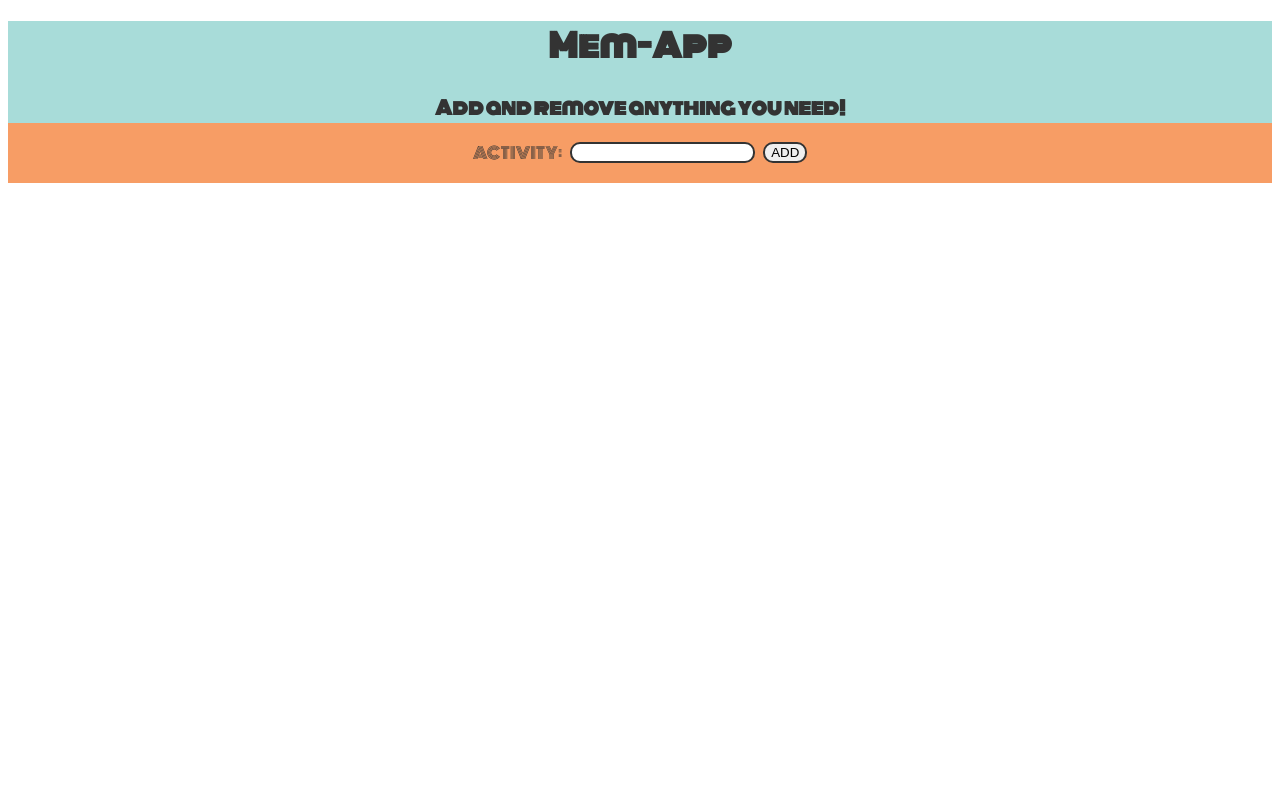
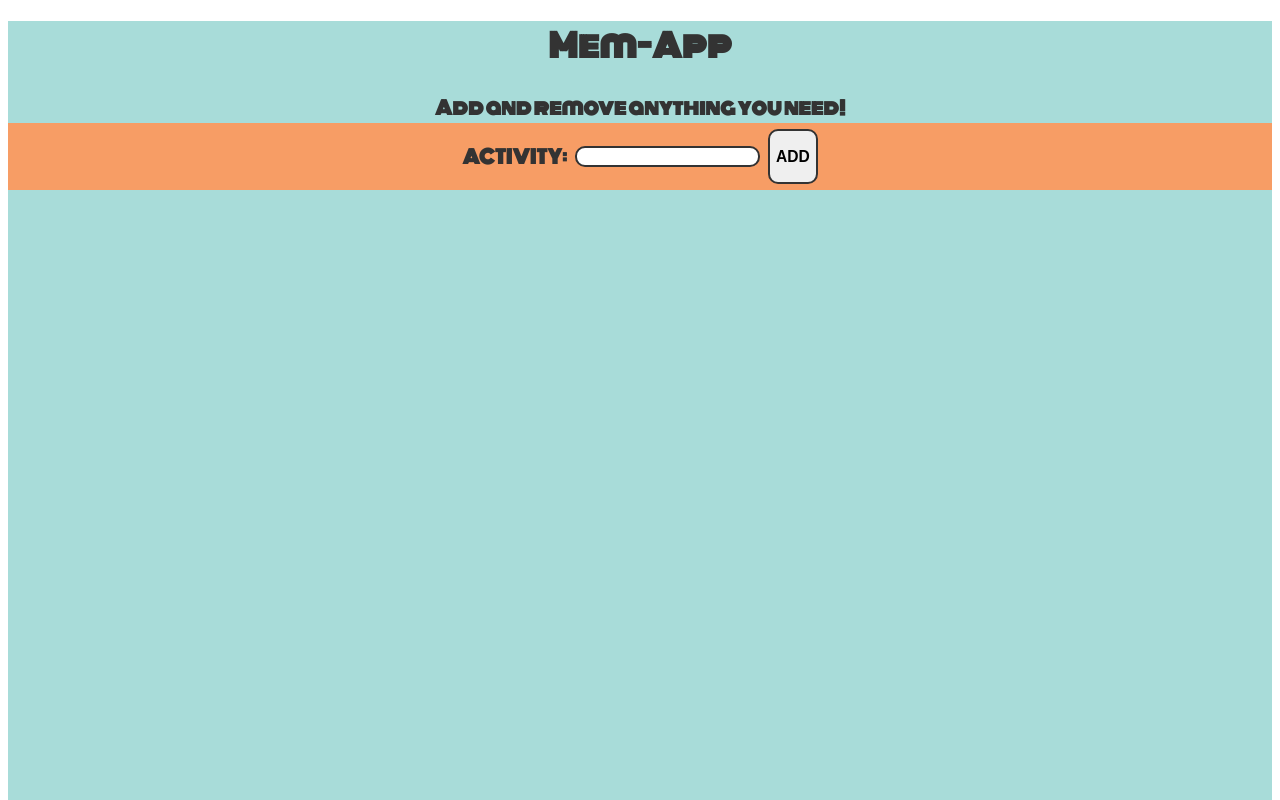
Before and after one commit to indiano881/mem-app, a React (Vite) app: page / in a window 1280 px wide. Shown: the top 800 px of the page. Built offline with nearby package versions, Linux system fonts and the light colour scheme.

Commit message:
fixed h3 style to all components

```diff
--- a/src/components/Header/Form/index.tsx
+++ b/src/components/Header/Form/index.tsx
@@ -36,7 +36,7 @@ interface FormProps {
 
 const Form = ({setActivitiesList}:FormProps) => {
 
-    const [activity, setActivity]= useState()
+    const [activity, setActivity]= useState<string>("")
 
     const handleChange = (event: { target: { value: SetStateAction<undefined>; }; }) => {
         setActivity(event.target.value)
@@ -46,14 +46,15 @@ const Form = ({setActivitiesList}:FormProps) => {
     const handleSubmit = (event: { preventDefault: () => void; }) => {
         event.preventDefault();
         setActivitiesList((prevActivities: any) => [...prevActivities, activity]); {/**FX THIS HERE BETTER */}
+        setActivity("");
     }
 
     return (
         <StyledForm onSubmit={handleSubmit}>
 
-                <label htmlFor="activity">ACTIVITY: </label>
+                <label htmlFor="activity"><h3>ACTIVITY: </h3></label>
                 <input onChange={handleChange} type="text" id="fname" name="fname" />
-                <StyledBotton>ADD</StyledBotton>
+                <StyledBotton><h3>ADD</h3></StyledBotton>
 
         </StyledForm>
     )
--- a/src/components/MainContent/index.tsx
+++ b/src/components/MainContent/index.tsx
@@ -1,4 +1,15 @@
+import styled from "styled-components";
 
+const StyledMainContent = styled.div`
+    background-color: #A8DCD9;
+    color: #333333;
+    font-family: "Monoton";
+    margin: 0;
+    min-height: 800px;
+    text-align: center;
+
+
+`
 
 interface MainContentProps {
     activitiesList: Array<string>;
@@ -7,9 +18,9 @@ interface MainContentProps {
 
 const MainContent = ({activitiesList}:MainContentProps) => {
     return (
-        <div>
-          {activitiesList.map((item, index)=> <p key={index}>{item}</p>)}
-        </div>
+        <StyledMainContent>
+          {activitiesList.map((item, index)=> <p key={index}><h3>{item}</h3></p>)}
+        </StyledMainContent>
     )
 };
 
```
